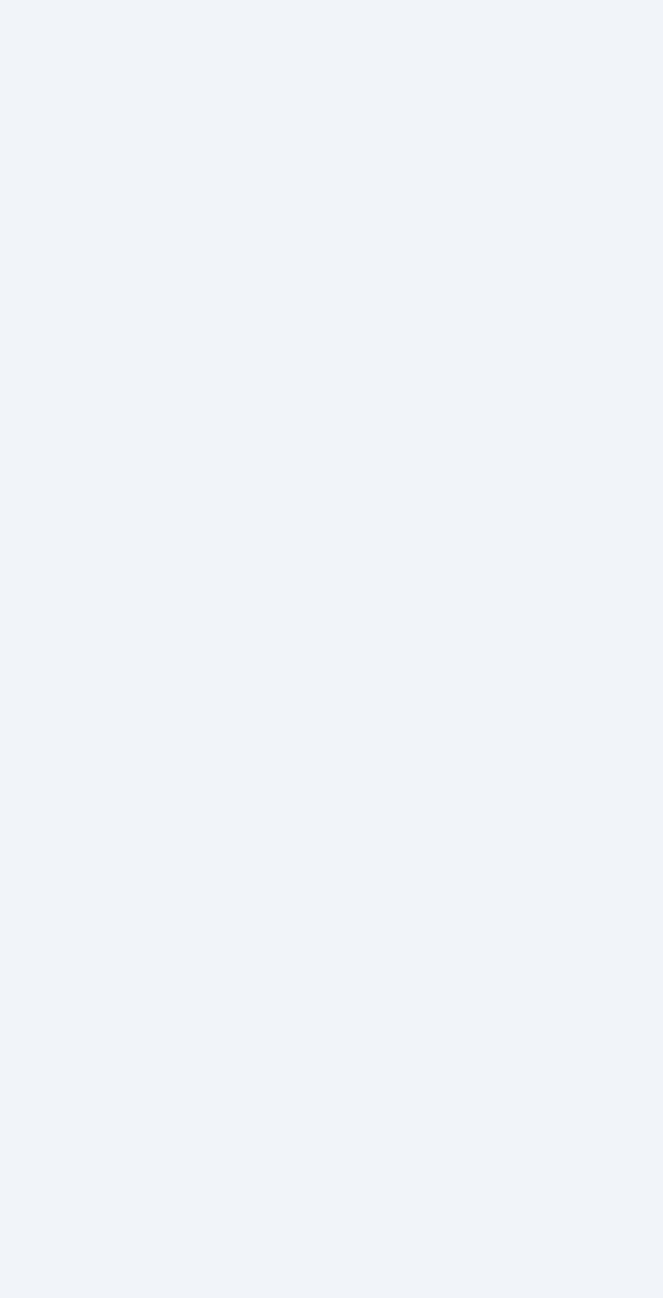
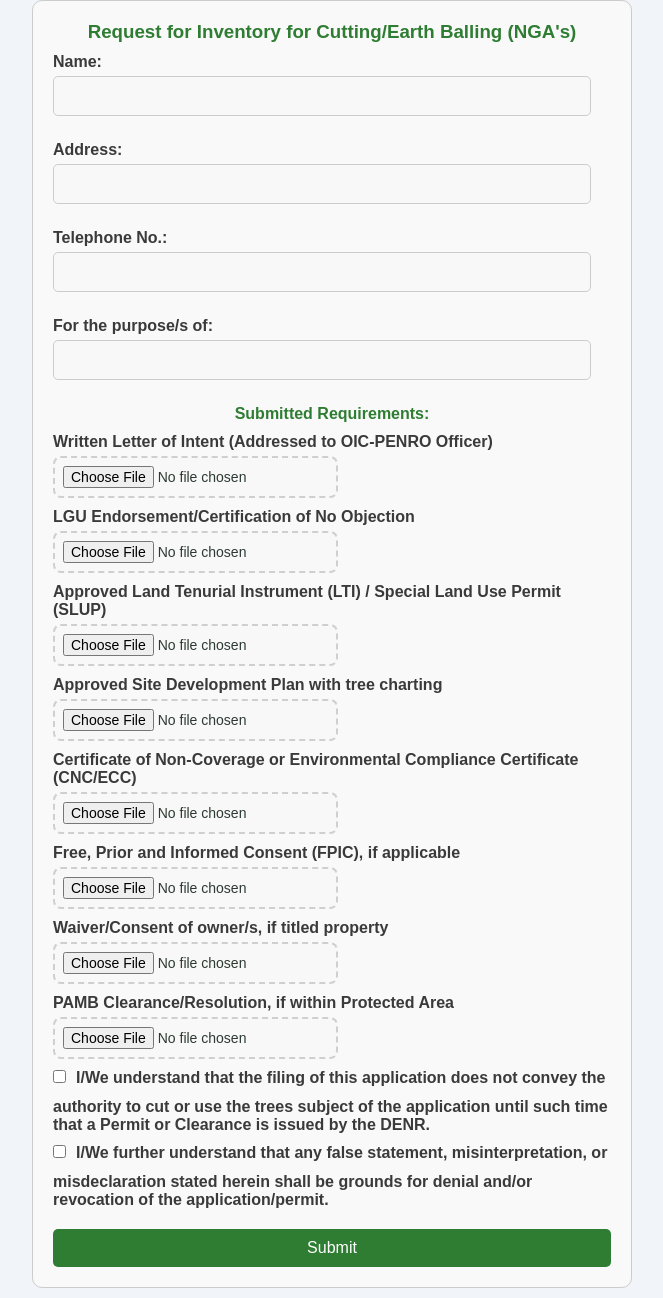
Before and after one commit to Mariadonnadelossantos19/Permittree1, a React (Create React App) app: page /nga in a window 1280 px wide. Before the commit this address had no page. Shown: the whole page, without its empty margins (308-971 px from the left). Before the commit the page ends 800 px from the top, so only its background shows below. Built offline with nearby package versions, Linux system fonts and the light colour scheme.

Commit message:
NGA TREE CUTTING FOR GOVERNMENT

```diff
--- a/src/App.js
+++ b/src/App.js
@@ -3,6 +3,8 @@ import Home from './Components/Home/Home'; // Corrected path
 import PTPR from './Components/PTPR/PTPR';
 import COV from './Components/COV/COV';
 import Order from './Components/Order/Order';
+import NGA from './Components/NGA/NGA';
+
 
 function App() {
   return (
@@ -13,6 +15,8 @@ function App() {
         <Route path="/ptpr" element={<PTPR />} />
         <Route path="/cov" element={<COV/>}/>
         <Route path="/order" element={<Order/>}/>
+        <Route path="/nga" element={<NGA/>}/>
+
 
       </Routes>
     </Router>
--- a/src/Components/Home/Home.jsx
+++ b/src/Components/Home/Home.jsx
@@ -65,7 +65,7 @@ const Home = () => {
           <div className="permitCard">
             <h3 className="permitTitle">National Government Agency Tree Cutting Permit</h3>
             <p className="permitDescription">Application for Public Tree cutting permit</p>
-            <button className="applyButton">APPLY</button>
+            <Link to="/nga" className="applyButton">APPLY</Link>
           </div>
         </div>
       </div>
--- /dev/null
+++ b/src/Components/NGA/NGA.css
@@ -0,0 +1,66 @@
+/* NGA.css */
+form {
+    max-width: 600px;
+    margin: 0 auto;
+    font-family: Arial, sans-serif;
+    padding: 20px;
+    border: 1px solid #ccc;
+    border-radius: 10px;
+    background-color: #f9f9f9;
+  }
+
+  h3, h4 {
+    text-align: center;
+    color: #2e7d32; /* Forest green color */
+  }
+
+  label {
+    display: block;
+    margin: 10px 0 5px;
+    font-weight: bold;
+  }
+
+  input[type="text"], input[type="checkbox"] {
+    margin-bottom: 15px;
+    width: calc(100% - 20px);
+    padding: 10px;
+    font-size: 16px;
+    border: 1px solid #ccc;
+    border-radius: 5px;
+  }
+
+  input[type="checkbox"] {
+    width: auto;
+    margin-right: 10px;
+  }
+
+  button {
+    display: block;
+    width: 100%;
+    padding: 10px;
+    background-color: #2e7d32;
+    color: white;
+    font-size: 16px;
+    border: none;
+    border-radius: 5px;
+    cursor: pointer;
+    margin-top: 20px;
+  }
+
+  button:hover {
+    background-color: #1b5e20;
+  }
+
+  p {
+    font-style: italic;
+    font-size: 14px;
+    color: #555;
+  }
+
+  div {
+    margin-bottom: 10px;
+  }
+
+  input[type="checkbox"] + label {
+    display: inline;
+  }
--- /dev/null
+++ b/src/Components/NGA/NGA.jsx
@@ -0,0 +1,226 @@
+import React, { useState } from 'react';
+import './NGA.css';  // Import the CSS file
+
+const NGA = () => {
+  const [formData, setFormData] = useState({
+    name: '',
+    address: '',
+    telephone: '',
+    purpose: '',
+    intentLetter: null,
+    lguEndorsement: null,
+    landTenure: null,
+    siteDevPlan: null,
+    cnc: null,
+    fpic: null,
+    waiverConsent: null,
+    pambClearance: null,
+    agreeStatement1: false, // Checkbox for the first statement
+    agreeStatement2: false, // Checkbox for the second statement
+  });
+
+  const handleChange = (e) => {
+    const { name, value, type, files } = e.target;
+    setFormData({
+      ...formData,
+      [name]: type === 'file' ? files[0] : value
+    });
+  };
+
+  const handleCheckboxChange = (e) => {
+    const { name, checked } = e.target;
+    setFormData({
+      ...formData,
+      [name]: checked
+    });
+  };
+
+  const handleSubmit = (e) => {
+    e.preventDefault();
+
+    if (!formData.agreeStatement1 || !formData.agreeStatement2) {
+      alert('You must agree to both terms before submitting.');
+      return;
+    }
+
+    console.log(formData);
+    // Submit logic here
+  };
+
+  return (
+    <form onSubmit={handleSubmit}>
+      <h3>Request for Inventory for Cutting/Earth Balling (NGA's)</h3>
+
+      <div>
+        <label htmlFor="name">Name:</label>
+        <input
+          type="text"
+          id="name"
+          name="name"
+          value={formData.name}
+          onChange={handleChange}
+          required
+        />
+      </div>
+
+      <div>
+        <label htmlFor="address">Address:</label>
+        <input
+          type="text"
+          id="address"
+          name="address"
+          value={formData.address}
+          onChange={handleChange}
+          required
+        />
+      </div>
+
+      <div>
+        <label htmlFor="telephone">Telephone No.:</label>
+        <input
+          type="text"
+          id="telephone"
+          name="telephone"
+          value={formData.telephone}
+          onChange={handleChange}
+          required
+        />
+      </div>
+
+      <div>
+        <label htmlFor="purpose">For the purpose/s of:</label>
+        <input
+          type="text"
+          id="purpose"
+          name="purpose"
+          value={formData.purpose}
+          onChange={handleChange}
+          required
+        />
+      </div>
+
+      <h4>Submitted Requirements:</h4>
+
+      <div>
+        <label htmlFor="intentLetter">Written Letter of Intent (Addressed to OIC-PENRO Officer)</label>
+        <input
+          type="file"
+          id="intentLetter"
+          name="intentLetter"
+          onChange={handleChange}
+          required
+        />
+      </div>
+
+      <div>
+        <label htmlFor="lguEndorsement">LGU Endorsement/Certification of No Objection</label>
+        <input
+          type="file"
+          id="lguEndorsement"
+          name="lguEndorsement"
+          onChange={handleChange}
+          required
+        />
+      </div>
+
+      <div>
+        <label htmlFor="landTenure">Approved Land Tenurial Instrument (LTI) / Special Land Use Permit (SLUP)</label>
+        <input
+          type="file"
+          id="landTenure"
+          name="landTenure"
+          onChange={handleChange}
+          required
+        />
+      </div>
+
+      <div>
+        <label htmlFor="siteDevPlan">Approved Site Development Plan with tree charting</label>
+        <input
+          type="file"
+          id="siteDevPlan"
+          name="siteDevPlan"
+          onChange={handleChange}
+          required
+        />
+      </div>
+
+      <div>
+        <label htmlFor="cnc">Certificate of Non-Coverage or Environmental Compliance Certificate (CNC/ECC)</label>
+        <input
+          type="file"
+          id="cnc"
+          name="cnc"
+          onChange={handleChange}
+          required
+        />
+      </div>
+
+      <div>
+        <label htmlFor="fpic">Free, Prior and Informed Consent (FPIC), if applicable</label>
+        <input
+          type="file"
+          id="fpic"
+          name="fpic"
+          onChange={handleChange}
+        />
+      </div>
+
+      <div>
+        <label htmlFor="waiverConsent">Waiver/Consent of owner/s, if titled property</label>
+        <input
+          type="file"
+          id="waiverConsent"
+          name="waiverConsent"
+          onChange={handleChange}
+          required
+        />
+      </div>
+
+      <div>
+        <label htmlFor="pambClearance">PAMB Clearance/Resolution, if within Protected Area</label>
+        <input
+          type="file"
+          id="pambClearance"
+          name="pambClearance"
+          onChange={handleChange}
+          required
+        />
+      </div>
+
+      <div className="terms">
+        <div className="checkbox-container">
+          <input
+            type="checkbox"
+            id="agreeStatement1"
+            name="agreeStatement1"
+            checked={formData.agreeStatement1}
+            onChange={handleCheckboxChange}
+          />
+          <label htmlFor="agreeStatement1">
+            I/We understand that the filing of this application does not convey the authority to cut or use the trees subject of the application until such time that a Permit or Clearance is issued by the DENR.
+          </label>
+        </div>
+
+        <div className="checkbox-container">
+          <input
+            type="checkbox"
+            id="agreeStatement2"
+            name="agreeStatement2"
+            checked={formData.agreeStatement2}
+            onChange={handleCheckboxChange}
+          />
+          <label htmlFor="agreeStatement2">
+            I/We further understand that any false statement, misinterpretation, or misdeclaration stated herein shall be grounds for denial and/or revocation of the application/permit.
+          </label>
+        </div>
+      </div>
+
+      <button type="submit" disabled={!formData.agreeStatement1 || !formData.agreeStatement2}>
+        Submit
+      </button>
+    </form>
+  );
+};
+
+export default NGA;
```
Also changed, not shown: src/Components/PLTP/PLTP.jsx (added), src/Components/PLTP/PTLP.css (added).
